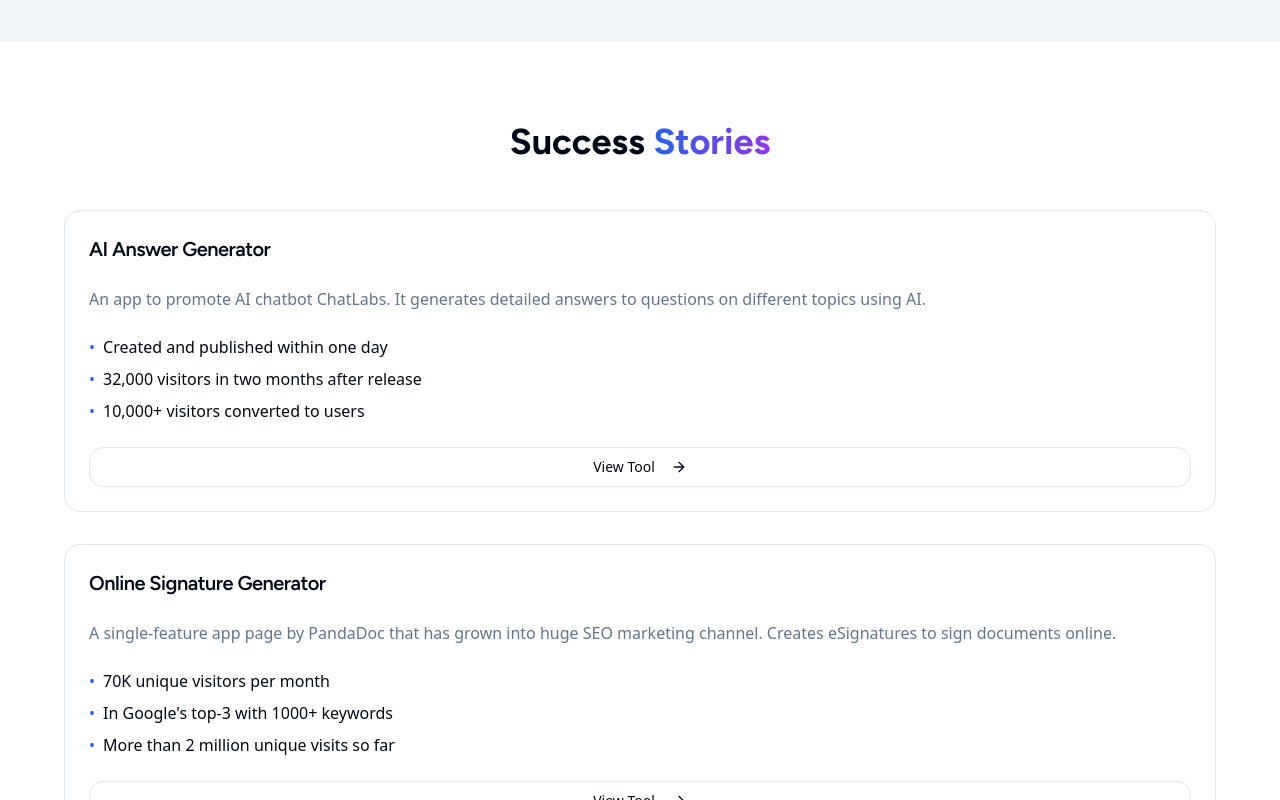
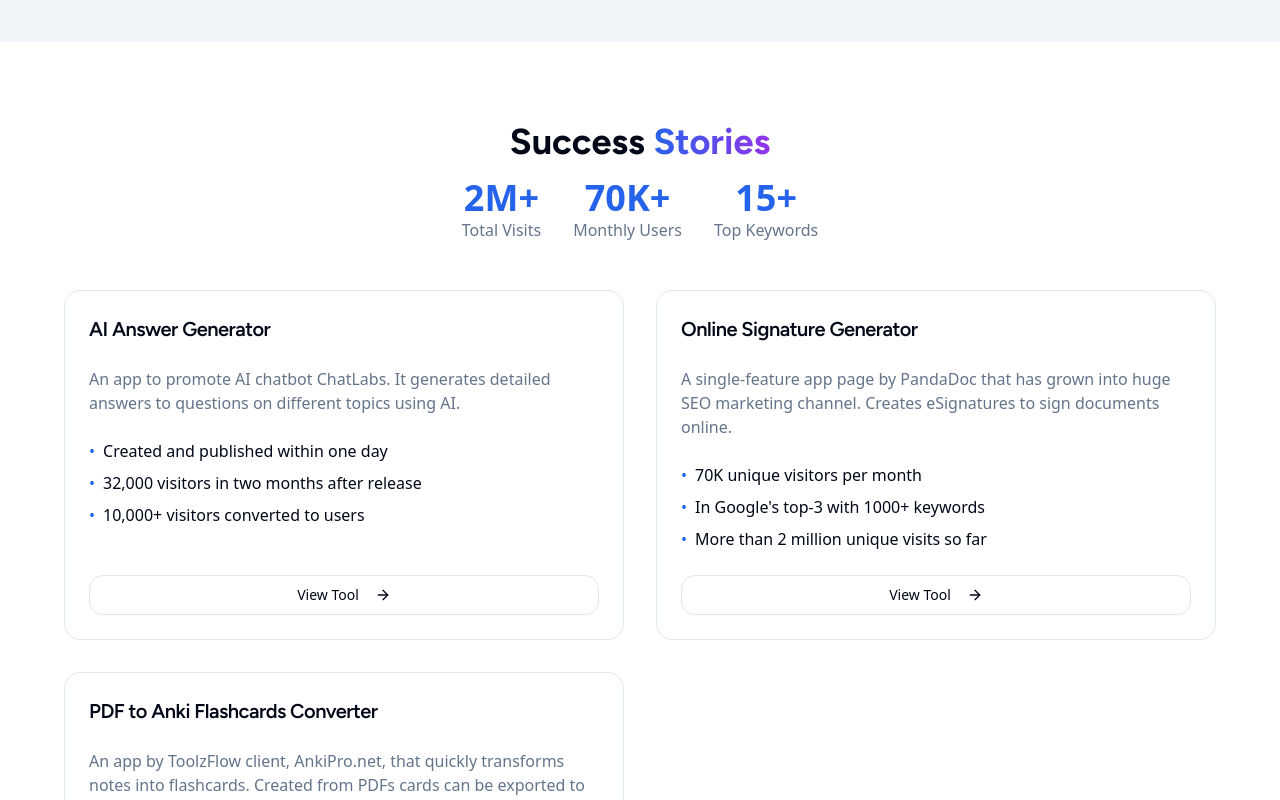
Before and after one commit to writingmate/mini-app-boost, a React (Vite) app: page / in a window 1280 px wide. Shown: the part 3540-4340 px from the top of the page. Built offline with nearby package versions, Linux system fonts and the light colour scheme.

Commit message:
Add key numbers to Success Stories
Enhance the Success Stories component by adding key metrics to the headlines, restructuring the layout to a two-column format, and ensuring the numbers are visually prominent.
[skip gpt_engineer]

```diff
--- a/src/components/SuccessStories.tsx
+++ b/src/components/SuccessStories.tsx
@@ -43,11 +43,27 @@ export const SuccessStories = () => {
   return (
     <div className="section-padding bg-white">
       <div className="max-w-6xl mx-auto">
-        <h2 className="text-3xl md:text-4xl font-bold text-center mb-12">
-          Success <span className="gradient-text">Stories</span>
-        </h2>
-        <div className="space-y-8">
-          {stories.map((story, index) => (
+        <div className="text-center mb-12">
+          <h2 className="text-3xl md:text-4xl font-bold mb-4">
+            Success <span className="gradient-text">Stories</span>
+          </h2>
+          <div className="flex justify-center gap-8 text-center">
+            <div>
+              <span className="text-4xl font-bold text-primary block">2M+</span>
+              <span className="text-muted-foreground">Total Visits</span>
+            </div>
+            <div>
+              <span className="text-4xl font-bold text-primary block">70K+</span>
+              <span className="text-muted-foreground">Monthly Users</span>
+            </div>
+            <div>
+              <span className="text-4xl font-bold text-primary block">15+</span>
+              <span className="text-muted-foreground">Top Keywords</span>
+            </div>
+          </div>
+        </div>
+        <div className="grid md:grid-cols-2 gap-8">
+          {stories.map((story) => (
             <Card key={story.id} className="flex flex-col">
               <div className="flex flex-col flex-1">
                 <CardHeader>
```
